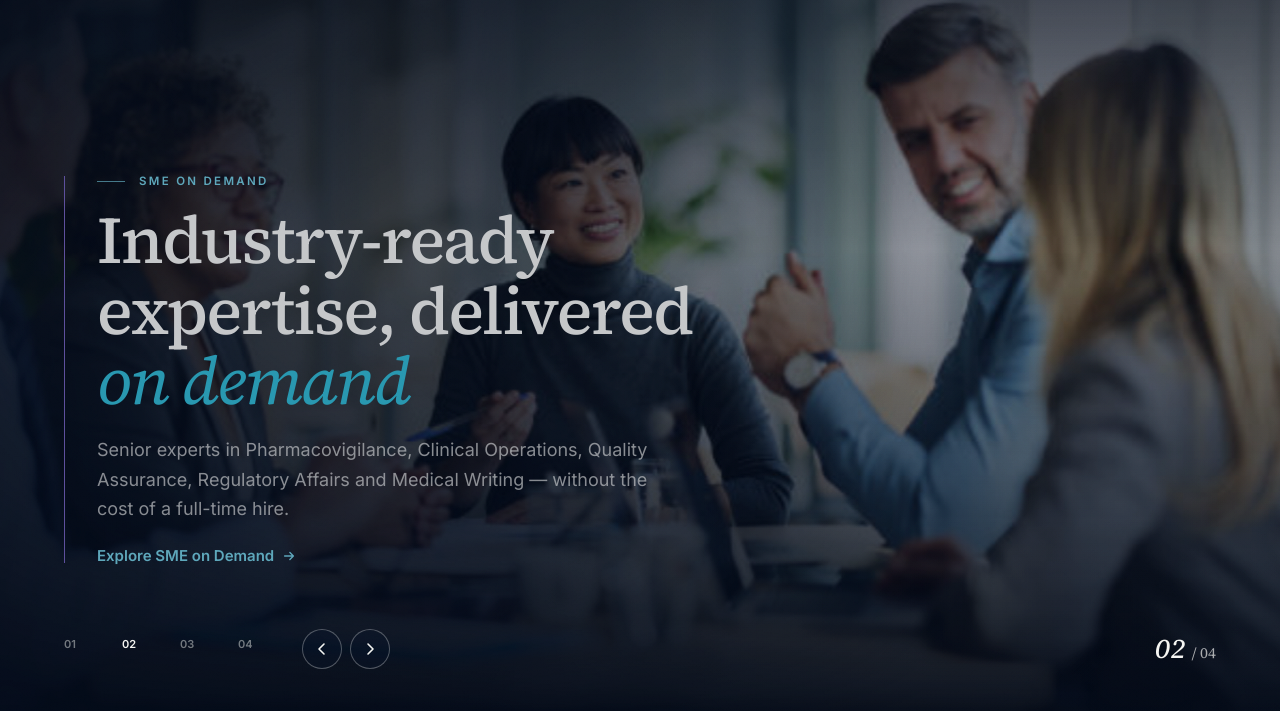
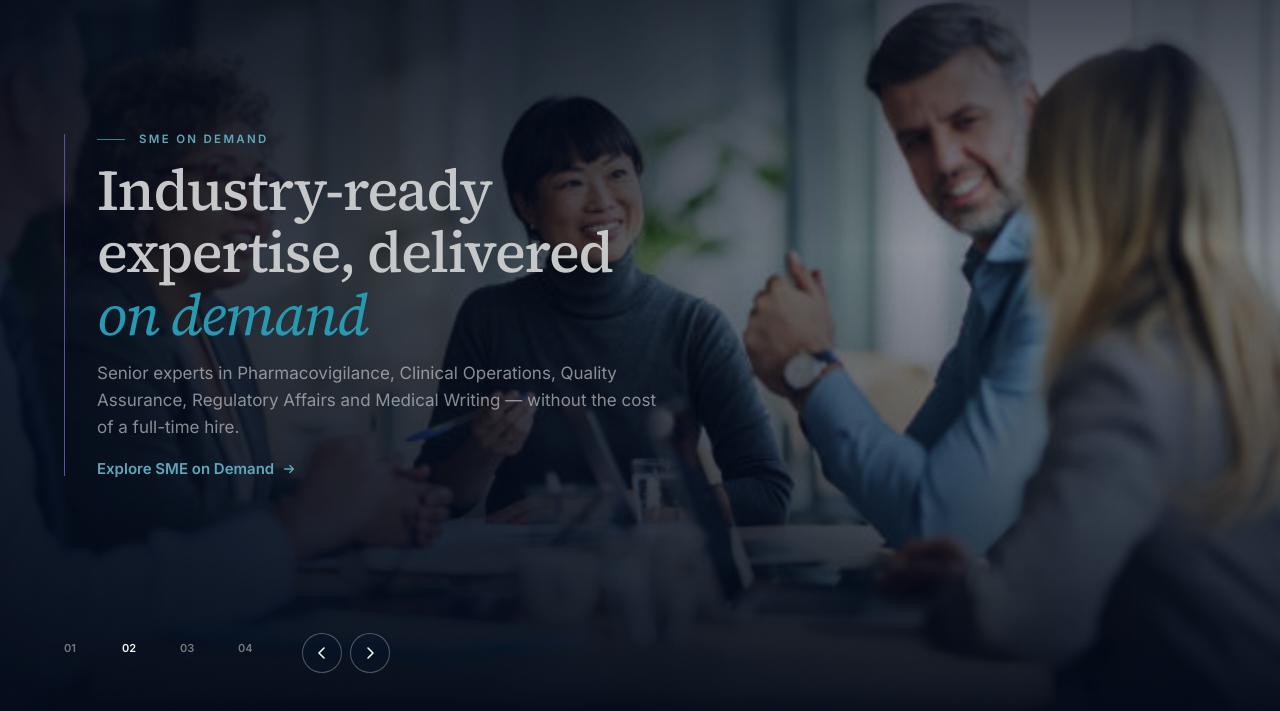
Before and after one commit to aadhargrover/Expertise-in-pharma, a plain HTML site: page index.html in a window 1280 px wide. Shown: the part 87-798 px from the top of the page. Drawn offline with Linux system fonts and the light colour scheme.

Commit message:
Fix hero overflow on short viewports and align slide controls
Co-Authored-By: Claude Opus 5.5 <noreply@anthropic.com>

```diff
--- a/index.html
+++ b/index.html
@@ -20,7 +20,7 @@
   .trust-num{ font:600 30px/1 var(--font-display); color:var(--cyan-500); margin:0 0 4px; }
   .trust-label{ font:400 15px/1.4 'Inter',sans-serif; color:var(--cream-on-navy-dim); margin:0; }
   @media (max-width:900px){ .trust-banner-inner{ grid-template-columns:1fr; } .trust-item{ border-right:none; border-bottom:1px solid var(--line-dark); } .trust-item:last-child{ border-bottom:none; } }
-  .mega-hero-slide{ position:absolute; inset:0; opacity:0; visibility:hidden; transition:opacity 1s ease; display:flex; align-items:flex-end; }
+  .mega-hero-slide{ position:absolute; inset:0; opacity:0; visibility:hidden; transition:opacity 1s ease; display:flex; align-items:center; padding:96px 0 112px; }
   .mega-hero-slide.is-active{ opacity:1; visibility:visible; z-index:2; }
   .mega-hero-bg{ position:absolute; inset:0; background-size:cover; background-position:center; animation:heroZoom 20s ease-in-out infinite alternate; }
   /* dark at both top (nav legibility) and bottom (text legibility), lighter window in the middle so the photo still reads */
@@ -28,24 +28,24 @@
       linear-gradient(90deg, rgba(3,10,22,0.82) 0%, rgba(3,10,22,0.55) 38%, rgba(3,10,22,0.08) 72%),
       linear-gradient(to top, rgba(2,8,18,0.96) 0%, rgba(3,11,23,0.55) 30%, rgba(4,13,28,0.25) 58%, rgba(2,8,18,0.8) 100%); }
 
-  .mega-hero-content{ position:relative; z-index:3; width:100%; padding-bottom:150px; }
+  .mega-hero-content{ position:relative; z-index:3; width:100%; }
   .mega-hero-content-inner{ display:flex; align-items:stretch; gap:32px; max-width:820px; }
   .mega-hero-rule{ width:1px; flex:none; align-self:stretch; background:linear-gradient(180deg, var(--cyan-500), rgba(40,188,210,0.05)); }
-  .mega-hero-text{ display:flex; flex-direction:column; align-items:flex-start; gap:18px; }
+  .mega-hero-text{ display:flex; flex-direction:column; align-items:flex-start; gap:14px; }
   .mega-hero-text *{ margin:0; }
-  .mega-hero-text h1{ font-size:clamp(38px,5.2vw,68px); line-height:1.06; letter-spacing:-.025em; font-weight:500; color:var(--cream-on-navy); max-width:20ch; }
+  .mega-hero-text h1{ font-size:clamp(34px, min(4.6vw, 7.2vh), 64px); line-height:1.08; letter-spacing:-.025em; font-weight:500; color:var(--cream-on-navy); max-width:20ch; }
   .mega-hero-text .hero-path-row{ margin-top:12px; }
   .mega-hero-text > .arrow-link{ margin-top:6px; }
-  .hero-lede{ font:400 18px/1.65 var(--font-body); color:var(--cream-on-navy-dim); max-width:560px; }
+  .hero-lede{ font:400 17px/1.6 var(--font-body); color:var(--cream-on-navy-dim); max-width:560px; }
   .hero-path-row{ display:flex; flex-wrap:wrap; gap:14px; }
   .hero-chip{ display:inline-flex; align-items:center; gap:10px; padding:8px 16px 8px 12px; border-radius:999px; border:1px solid rgba(245,246,242,0.2); background:rgba(245,246,242,0.06); backdrop-filter:blur(8px); -webkit-backdrop-filter:blur(8px); font:500 13px/1 var(--font-body); letter-spacing:.02em; color:var(--cream-on-navy); }
   .hero-chip-dot{ width:6px; height:6px; border-radius:50%; background:var(--cyan-500); box-shadow:0 0 0 4px rgba(40,188,210,0.18); }
 
-  .mega-hero-counter{ position:absolute; left:0; bottom:46px; z-index:3; width:100%; display:flex; pointer-events:none; font-family:var(--font-display); color:var(--cream-on-navy); }
+  .mega-hero-counter{ display:none; pointer-events:none; font-family:var(--font-display); color:var(--cream-on-navy); }
   .mega-hero-counter > span{ margin-left:auto; display:flex; align-items:baseline; gap:6px; pointer-events:auto; }
   .mega-hero-counter-current{ font-size:28px; font-weight:500; font-style:italic; }
   .mega-hero-counter-total{ font-size:15px; color:var(--cream-on-navy-dim); }
-  .mega-hero-controls{ position:absolute; left:0; bottom:44px; z-index:3; display:flex; align-items:center; gap:20px; }
+  .mega-hero-controls{ position:absolute; left:0; right:0; bottom:40px; z-index:3; display:flex; align-items:center; gap:20px; }
   .mega-hero-indicators{ display:flex; gap:14px; }
   .mega-hero-indicator{ width:44px; display:flex; flex-direction:column; gap:7px; cursor:pointer; background:none; border:none; padding:0; text-align:left; }
   .mega-hero-indicator-num{ font:600 11px/1 'Inter',sans-serif; color:rgba(245,246,242,0.45); transition:color .3s ease; }
@@ -64,7 +64,7 @@
   @media (max-width:900px){
     .mega-hero{ height:auto; min-height:0; max-height:none; padding-top:100px; }
     .mega-hero-content{ padding-bottom:110px; padding-top:20px; position:static; }
-    .mega-hero-slide{ position:relative; align-items:flex-start; min-height:560px; }
+    .mega-hero-slide{ position:relative; align-items:flex-start; min-height:560px; padding:0; }
     .mega-hero-counter, .mega-hero-controls{ position:absolute; }
     .mega-hero-controls{ bottom:20px; }
     .mega-hero-counter{ bottom:20px; }
```
